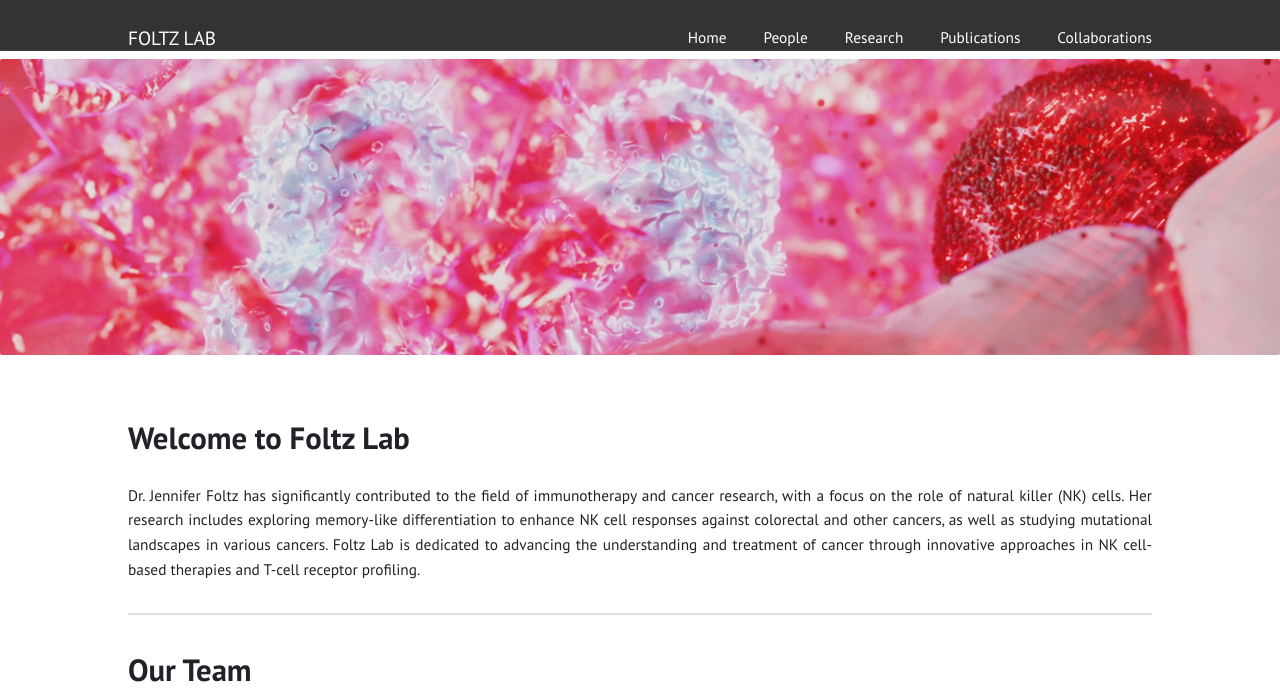
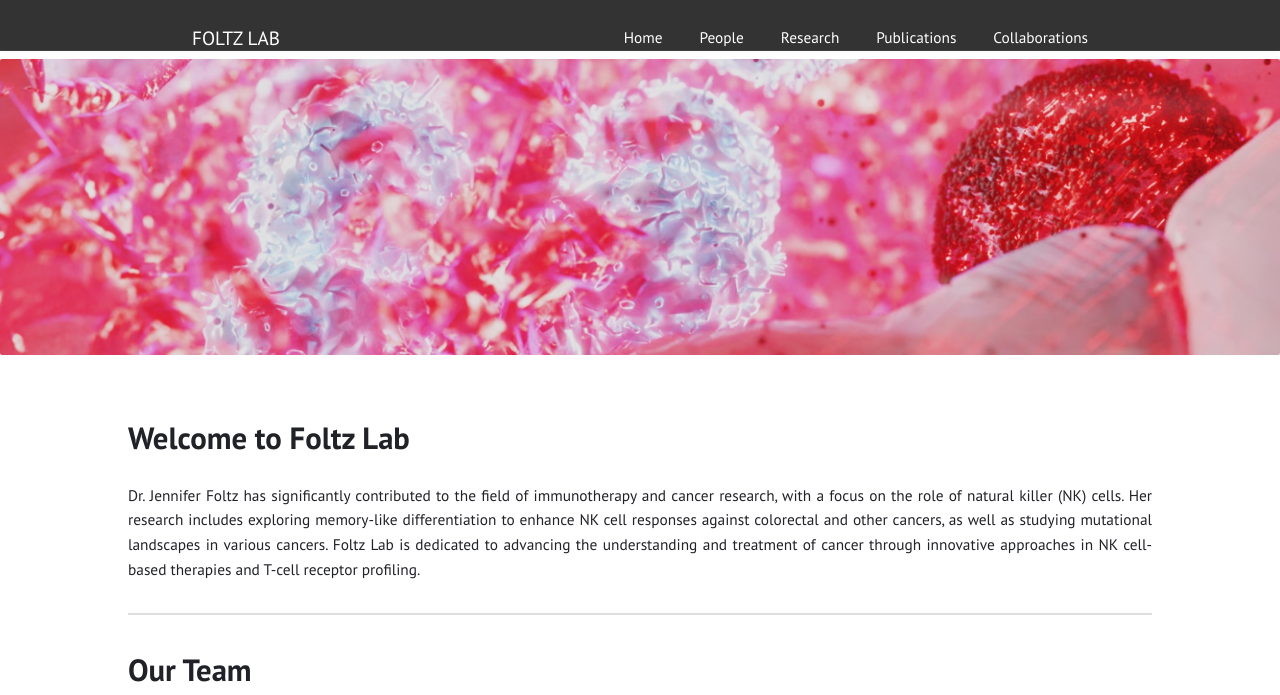
Before and after one commit to Foltz-Lab/Foltz-Lab.github.io, a Jekyll site: the page built from index.html, in a window 1280 px wide. Shown: the top 695 px of the page. Built offline with Jekyll 4.4.1, drawn with Linux system fonts in a browser that asks for light colours; grey boxes are pictures that could not be loaded.

Commit message:
Update default.html

```diff
--- a/_layouts/default.html
+++ b/_layouts/default.html
@@ -31,7 +31,7 @@
 
 
   <header style="height: 50px; line-height: 60px; padding: 0; background-color: #333; color: white; display: flex; align-items: center;">
-    <div style="width: 80%; margin: 0 auto; display: flex; justify-content: space-between; align-items: center;">
+    <div style="width: 70%; margin: 0 auto; display: flex; justify-content: space-between; align-items: center;">
     <a href="{{ "/" | relative_url }}" class="title">{{ site.title | escape }}</a>
     {% include menu.html menu=pages %}
     </div>
```
